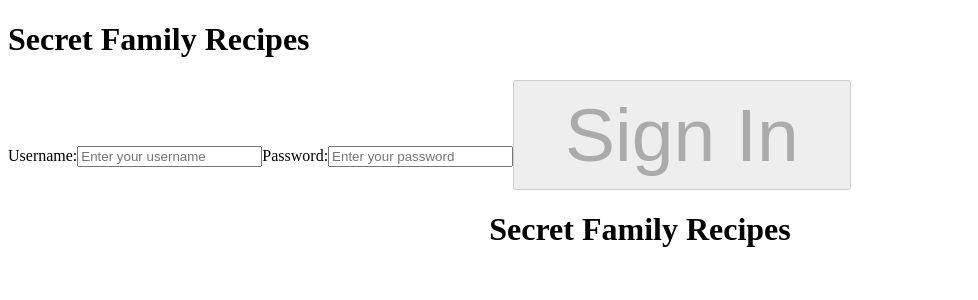
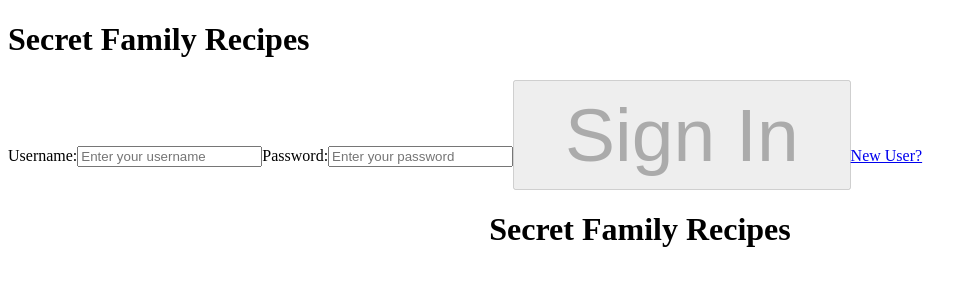
Before and after one commit to Secret-Family-Recipies/Front-end, a React (Create React App) app: page /signin in a window 1280 px wide. Shown: the top 300 px of the page, without its empty margins (0-978 px from the left). Built offline with nearby package versions, Linux system fonts and the light colour scheme.

Commit message:
Added Link to nignup a new user

```diff
--- a/src/components/SignIn.js
+++ b/src/components/SignIn.js
@@ -1,6 +1,7 @@
 import React, { useState, useEffect } from "react";
 import axios from 'axios'
 import * as Yup from 'yup'
+import { Link } from 'react-router-dom'
 
 // formSchema using Yup
 const formSchema = Yup.object().shape({
@@ -60,7 +61,6 @@
   const formSignIn = (e) => {
     e.preventDefault();
     setFormState({ username: "", password: "" });
-    console.log("Signed in!");
     axios
       .post("https://reqres.in/api/users", formState)
       .then((res) => {
@@ -71,7 +71,6 @@
   };
 
   return (
-
     <form onSubmit={formSignIn}>
       <h1>Secret Family Recipes</h1>
       <label htmlFor="username">
@@ -103,7 +102,7 @@
       </label>
 
       <button disabled={buttonDisabled}>Sign In</button>
-      {/* <button>New User?</button> */}
+      <Link to="/Signup">New User?</Link>
     </form>
   );
 };
```
